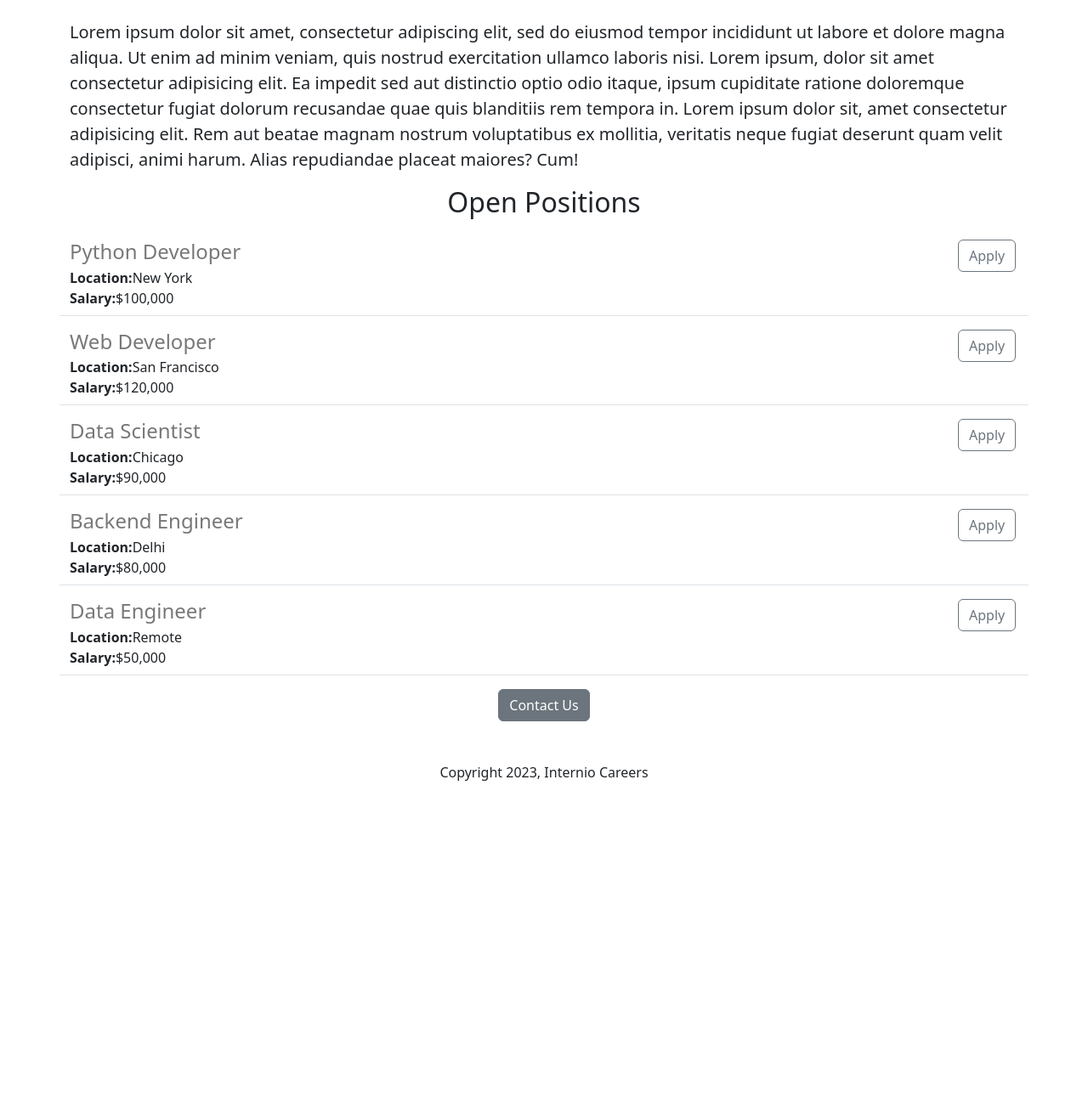
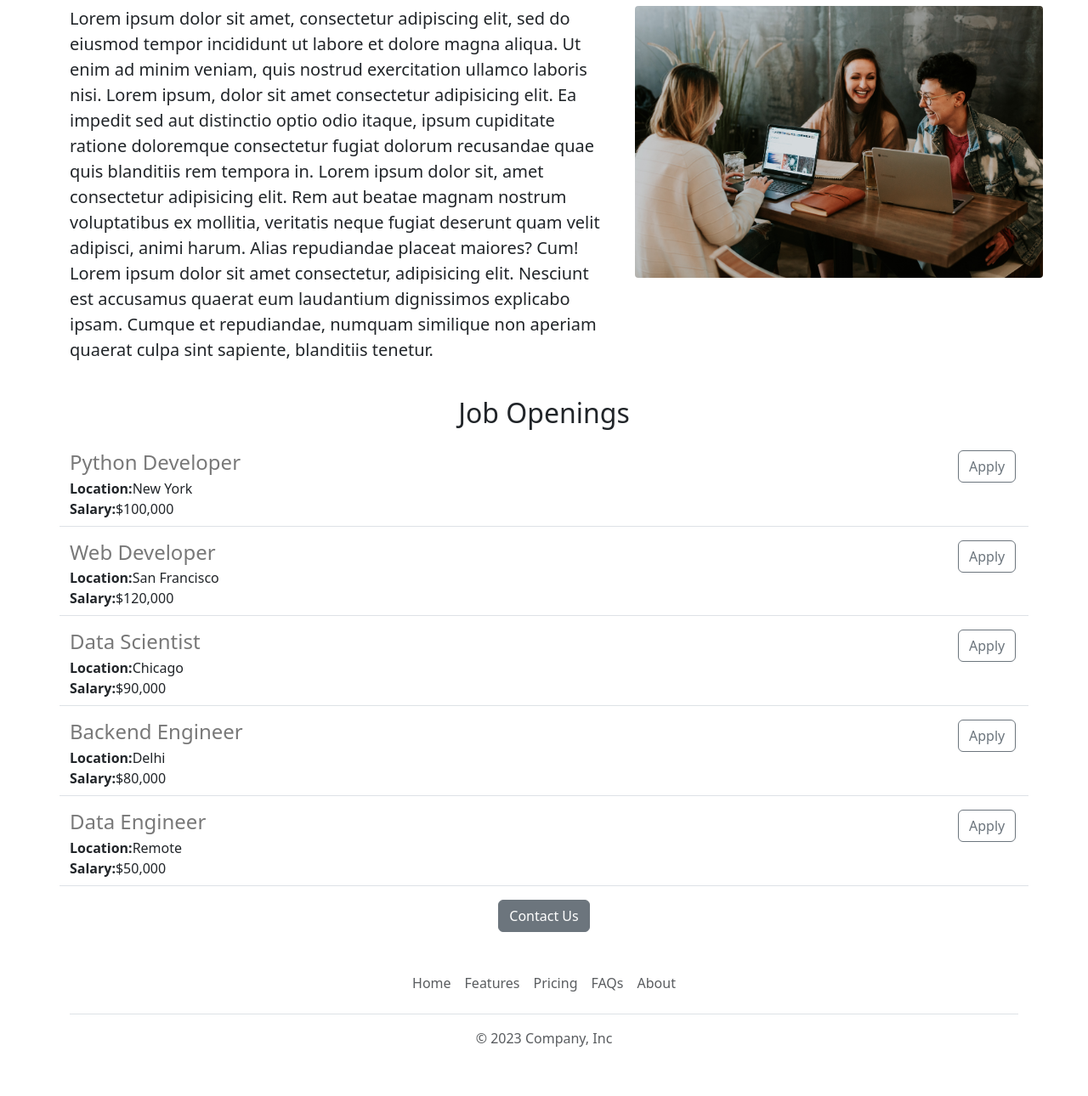
Before and after one commit to armanansari01/flask-demo-project, a Flask app: page / in a window 1280 px wide. Shown: the part 495-1785 px from the top of the page at 85% size. Before the commit the page ends 1414 px from the top, so only its background shows below. Run offline with Flask 3, Linux system fonts and the light colour scheme.

Commit message:
functional and aesthetic improvements

```diff
--- a/app.py
+++ b/app.py
@@ -1,4 +1,4 @@
-from flask import Flask, render_template
+from flask import Flask, render_template, jsonify
 app = Flask(__name__)
 
 JOBS = [
@@ -13,6 +13,10 @@ JOBS = [
 def hello_home():
     return render_template('home.html',jobs=JOBS,company_name= "Internio Careers")
 
+@app.route('/api/jobs')
+def list_jobs():
+  return jsonify(JOBS)
+
 print(__name__)
 if __name__ == "__main__":
   app.run(debug=True,host='0.0.0.0')
--- /dev/null
+++ b/templates/footer.html
@@ -0,0 +1,12 @@
+<div class="container">
+  <footer class="py-3 my-4">
+    <ul class="nav justify-content-center border-bottom pb-3 mb-3">
+      <li class="nav-item"><a href="#" class="nav-link px-2 text-body-secondary">Home</a></li>
+      <li class="nav-item"><a href="#" class="nav-link px-2 text-body-secondary">Features</a></li>
+      <li class="nav-item"><a href="#" class="nav-link px-2 text-body-secondary">Pricing</a></li>
+      <li class="nav-item"><a href="#" class="nav-link px-2 text-body-secondary">FAQs</a></li>
+      <li class="nav-item"><a href="#" class="nav-link px-2 text-body-secondary">About</a></li>
+    </ul>
+    <p class="text-center text-body-secondary">&copy; 2023 Company, Inc</p>
+  </footer>
+</div>
--- a/templates/home.html
+++ b/templates/home.html
@@ -12,18 +12,26 @@
       height: 360px;
       width: 100%;
       object-fit: cover;
+      margin-bottom: 16px;
     }
   </style>
 </head>
 <body>
+  {% include 'nav.html' %}
+  <img class="image-fluid" id="banner" src = "https://flask-demo-project.armanansari02.repl.co/static/site-image.jpg">
   <div class="container">
-    <h1 class="text-center mt-3 mb-4">{{company_name}}</h1>
-    <img class="image-fluid" id="banner" src = "https://flask-demo-project.armanansari02.repl.co/static/site-image.jpg">
     <h2 class="text-center mt-2 mb-4">About {{company_name}}</h2>
-    <p class = "lead">
-      Lorem ipsum dolor sit amet, consectetur adipiscing elit, sed do eiusmod tempor incididunt ut labore et dolore magna aliqua. Ut enim ad minim veniam, quis nostrud exercitation ullamco laboris nisi. Lorem ipsum, dolor sit amet consectetur adipisicing elit. Ea impedit sed aut distinctio optio odio itaque, ipsum cupiditate ratione doloremque consectetur fugiat dolorum recusandae quae quis blanditiis rem tempora in. Lorem ipsum dolor sit, amet consectetur adipisicing elit. Rem aut beatae magnam nostrum voluptatibus ex mollitia, veritatis neque fugiat deserunt quam velit adipisci, animi harum. Alias repudiandae placeat maiores? Cum!
-    </p>
-    <h2 class="text-center mt-2 mb-4">Open Positions</h2>
+    <div class="row">
+      <div class="col-7" style="margin-bottom:16px">
+      <p class = "lead">
+        Lorem ipsum dolor sit amet, consectetur adipiscing elit, sed do eiusmod tempor incididunt ut labore et dolore magna aliqua. Ut enim ad minim veniam, quis nostrud exercitation ullamco laboris nisi. Lorem ipsum, dolor sit amet consectetur adipisicing elit. Ea impedit sed aut distinctio optio odio itaque, ipsum cupiditate ratione doloremque consectetur fugiat dolorum recusandae quae quis blanditiis rem tempora in. Lorem ipsum dolor sit, amet consectetur adipisicing elit. Rem aut beatae magnam nostrum voluptatibus ex mollitia, veritatis neque fugiat deserunt quam velit adipisci, animi harum. Alias repudiandae placeat maiores? Cum! Lorem ipsum dolor sit amet consectetur, adipisicing elit. Nesciunt est accusamus quaerat eum laudantium dignissimos explicabo ipsam. Cumque et repudiandae, numquam similique non aperiam quaerat culpa sint sapiente, blanditiis tenetur.
+      </p>
+        </div>
+      <div class="d-none d-md-block col-md-5">
+      <img src = "/static/people.jpg" style="height: 320px; border-radius: 4px;">
+      </div>
+    </div>
+    <h2 class="text-center mt-2 mb-4">Job Openings</h2>
       <div>
         {% for jobs in jobs%}
           {% include 'jobitem.html' %}
@@ -31,8 +39,8 @@
       </div>
     <div class="text-center">
       <button class="btn btn-secondary">Contact Us</button>
-      <p class="mt-5">Copyright 2023, {{company_name}}</p>
     </div>
   </div>
+  {% include 'footer.html' %}
 </body>
 </html>
--- /dev/null
+++ b/templates/nav.html
@@ -0,0 +1,27 @@
+<header class="p-3 mb-3 border-bottom shadow-sm fixed-top bg-white">
+    <div class="container">
+      <div class="d-flex flex-wrap align-items-center justify-content-center justify-content-lg-start">
+        <a href="/" class="d-flex align-items-center mb-2 mb-lg-0 link-body-emphasis text-decoration-none">
+          <img src = "/static/aperture.jpg" alt="Internio" height="24" width="30" />
+        </a>
+
+        <ul class="nav col-12 col-lg-auto me-lg-auto mb-2 justify-content-center mb-md-0">
+          <li><a href="#" class="nav-link px-2 link-secondary">Overview</a></li>
+          <li><a href="#" class="nav-link px-2 link-body-emphasis">Internships</a></li>
+          <li><a href="#" class="nav-link px-2 link-body-emphasis">Courses</a></li>
+        </ul>
+
+        <form class="col-12 col-lg-auto mb-3 mb-lg-0 me-lg-3" role="search">
+          <input type="search" class="form-control" placeholder="Search..." aria-label="Search">
+        </form>
+
+        <div class="account">
+          <a href="#" class="d-block link-body-emphasis text-decoration-none" aria-expanded="false">
+            <img src="/static/luffy.jpg" alt="mdo" width="32" height="32" class="rounded-circle">
+          </a>
+        </div>
+      </div>
+    </div>
+  </header>
+
+  <div style="height:56px"></div>
```
Also changed, not shown: static/aperture.jpg (added), static/luffy.jpg (added), static/people.jpg (added).
